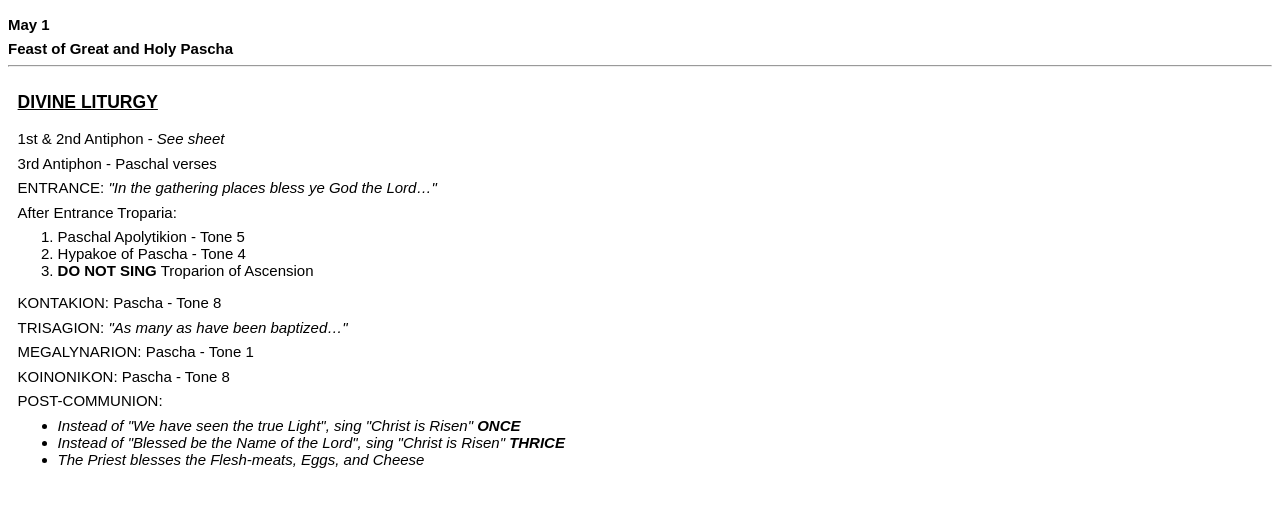
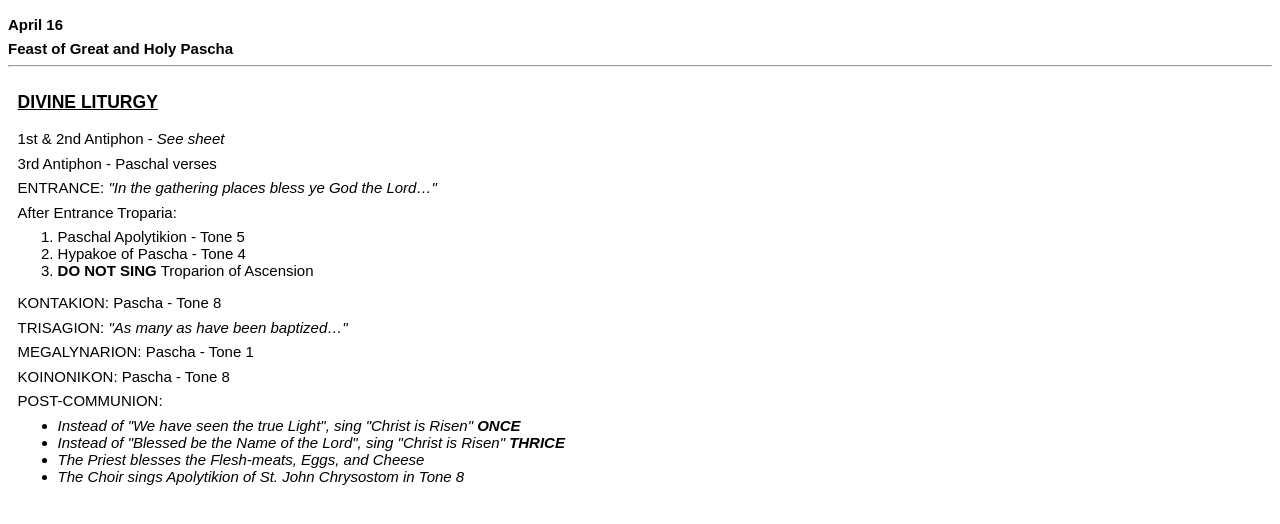
Before and after one commit to JPry/choir-guides, a Jekyll site: the page built from _feasts/pascha.md, in a window 1280 px wide. Shown: the top 524 px of the page. Built offline with Jekyll 4.4.1, drawn with Linux system fonts in a browser that asks for light colours.

Commit message:
Update Pascha Guide

```diff
--- a/_feasts/pascha.md
+++ b/_feasts/pascha.md
@@ -1,6 +1,6 @@
 ---
 title: Great and Holy Pascha
-when: May 1
+when: April 16
 
 # Orthros
 orthros: false
@@ -20,11 +20,13 @@ kontakion: Pascha - Tone 8
 trisagion: '*"As many as have been baptized..."*'
 megalynarion: Pascha - Tone 1
 koinonikon: Pascha - Tone 8
+post_communion_markdown: true
 post_communion: |
 
     - *Instead of "We have seen the true Light", sing "Christ is Risen" **ONCE***
     - *Instead of "Blessed be the Name of the Lord", sing "Christ is Risen" **THRICE***
     - *The Priest blesses the Flesh-meats, Eggs, and Cheese*
+    - *The Choir sings Apolytikion of St. John Chrysostom in Tone 8*
 
-post_communion_markdown: true
+
 ---
```
